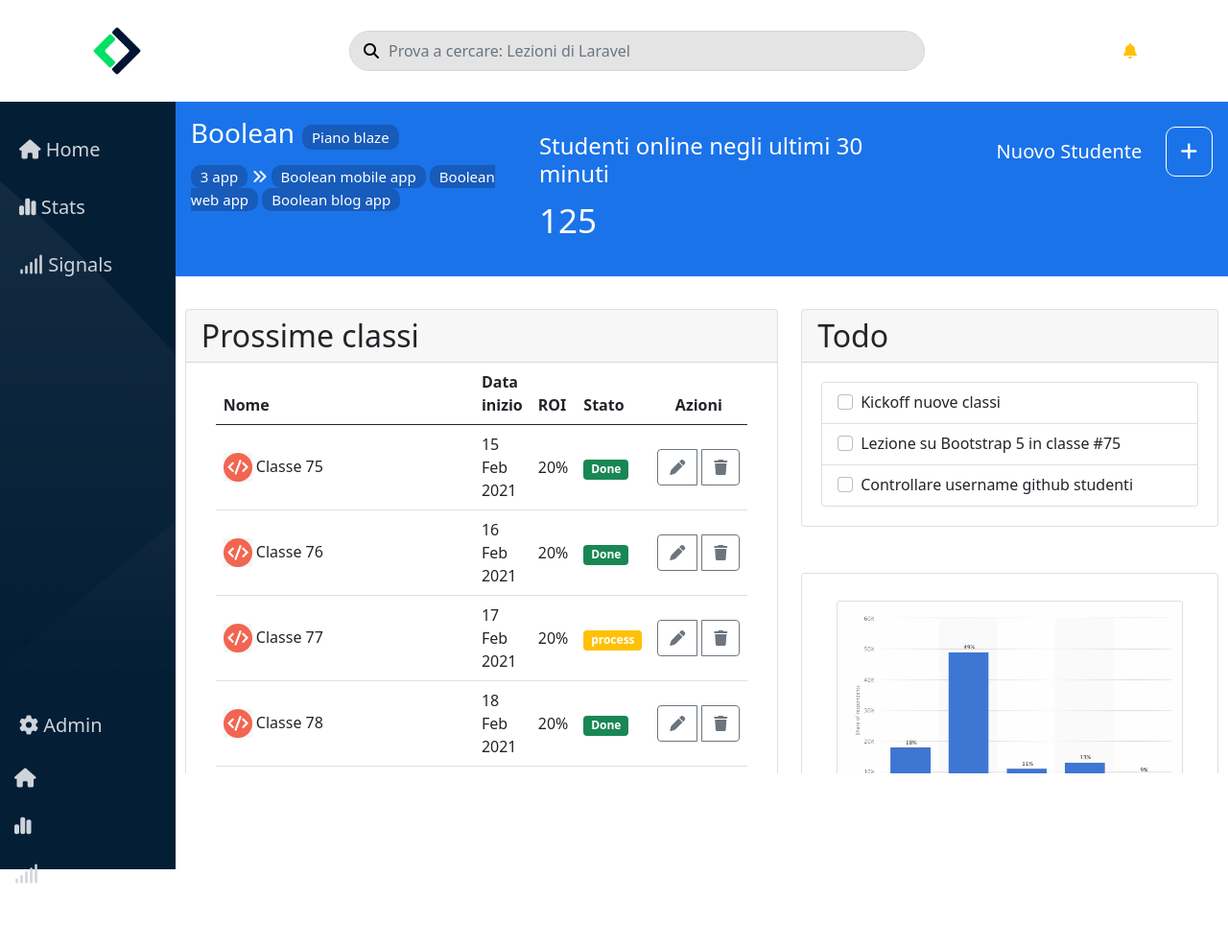
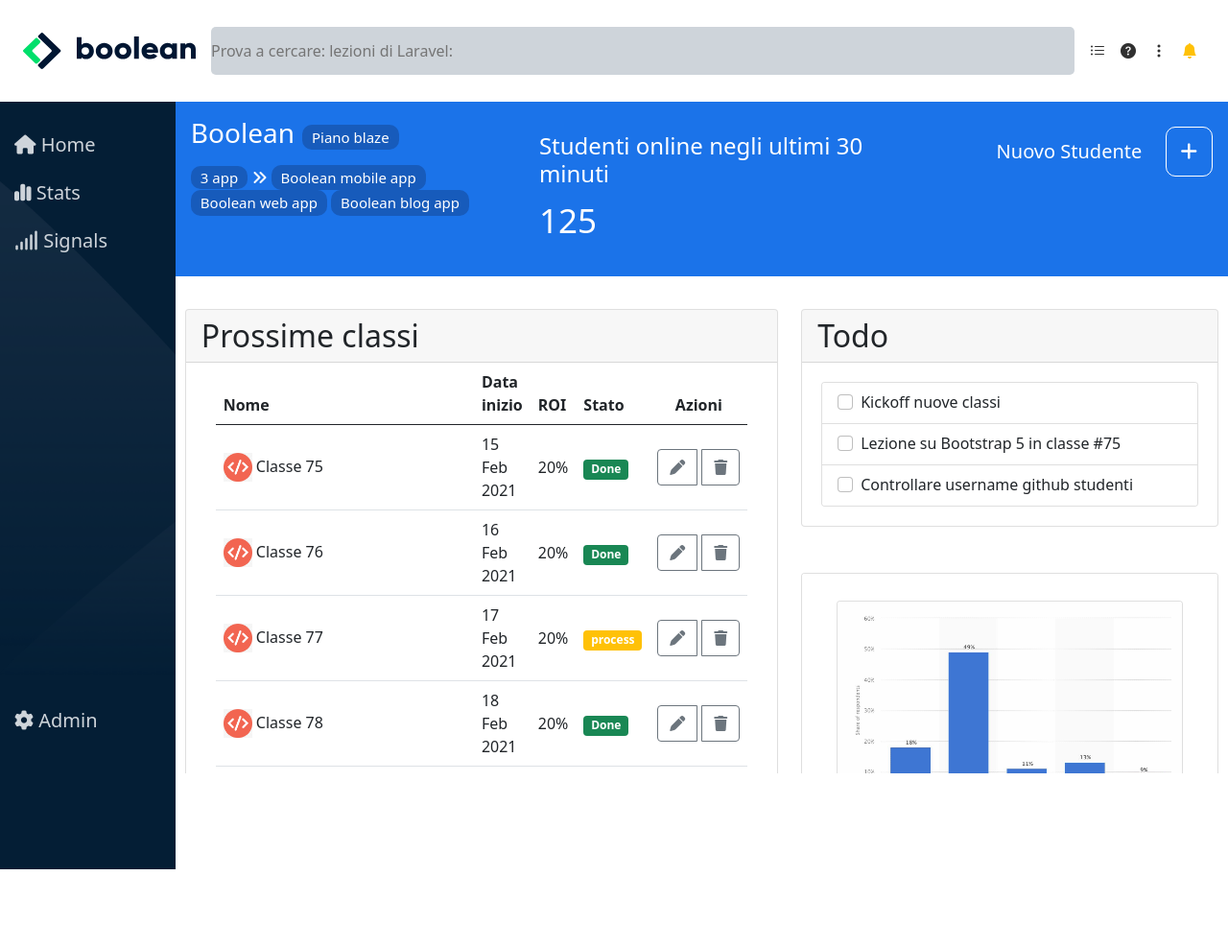
Before and after one commit to lucadisanto7/html-css-bootstrap-dashboard, a plain HTML site: page index.html in a window 1280 px wide. Shown: the top 987 px of the page at 96% size. Drawn offline with nearby package versions, Linux system fonts and the light colour scheme.

Commit message:
[FIX] Fixed navbar and sidebar

```diff
--- a/css/style.css
+++ b/css/style.css
@@ -112,11 +112,6 @@ header .content {
 .hover-white-bg:hover{
     background-color: rgb(177, 176, 176);
 }
-.grey-bg{
-    background-color: rgba(168, 168, 168, 0);
-    padding: 5px;
-    width: 60%;
-}
 .dropdown-toggle::after{
     display: none;
 }
@@ -127,6 +122,9 @@ header .content {
 .table>tbody {
     vertical-align: middle;
 }
+.text-none{
+    text-decoration: none;
+}
 /* END OF STYLING */
 
 
@@ -135,40 +133,21 @@ header .content {
 .mobile-logo{
     width: 80px;
 }
-.navbar-brand img {
-    max-height: 80px;
+.navbar{
+    display: flex;
+    flex-wrap: nowrap;
 }
-.search-container {
-    position: relative;
-    flex-grow: 1;
-    max-width: 600px;
-}
-.search-container input[type="search"] {
-    width: 100%;
-    border-radius: 50px;
-    padding: 0.5rem 1rem 0.5rem 2.5rem;
-    border: 1px solid #ced4da;
-    background-color: #e4e4e5
-}
-.search-container input[type="search"]::placeholder {
-    color: #6c757d;
-    opacity: 1;
-}
-.search-container .fa-search {
-    position: absolute;
-    left: 15px;
-    top: 50%;
-    transform: translateY(-50%);
-    color: black;
-}
-.navbar .nav-link {
-    color: #000;
-}
-.orange{
+.c-orange{
     color: #ffc107;
 }
-.text-none{
-    text-decoration: none;
+.darkgrey-text{
+    color: rgb(48, 48, 48);
+}
+.bg-grey{
+    background-color: #ced4da;
+    border-radius: 5px;
+    height: 50px;
+    border: 0;
 }
 /* END OF NAVBAR */
 
--- a/index.html
+++ b/index.html
@@ -5,34 +5,50 @@
     <meta name="viewport" content="width=device-width, initial-scale=1.0">
     <link href="https://cdn.jsdelivr.net/npm/bootstrap@5.0.2/dist/css/bootstrap.min.css" rel="stylesheet" integrity="sha384-EVSTQN3/azprG1Anm3QDgpJLIm9Nao0Yz1ztcQTwFspd3yD65VohhpuuCOmLASjC" crossorigin="anonymous">
     <link rel="stylesheet" href="https://cdnjs.cloudflare.com/ajax/libs/font-awesome/6.5.2/css/all.min.css" integrity="sha512-SnH5WK+bZxgPHs44uWIX+LLJAJ9/2PkPKZ5QiAj6Ta86w+fsb2TkcmfRyVX3pBnMFcV7oQPJkl9QevSCWr3W6A==" crossorigin="anonymous" referrerpolicy="no-referrer" />
+    <link rel="stylesheet" href="https://cdn.jsdelivr.net/npm/bootstrap-icons@1.11.3/font/bootstrap-icons.min.css">
     <link rel="stylesheet" href="./css/style.css">
     <title>Document</title>
 </head>
 <body>
     <header>
-        <div class="container-lg">
         <div class="row">
             <div class="col-12">
-                    <nav class="navbar navbar-light">
+                <nav class="navbar navbar-expand-md bg-body-tertiary">
+                    <div class="container-fluid">
                     <a class="navbar-brand" href="#">
-                            <img src="./img/mobile-logo.png" class="mobile-logo" alt="Logo">
+                        <img src="./img/mobile-logo.png" class="mobile-logo d-lg-none" alt="mobile-logo">
+                        <img src="./img/logo.svg" width="180px" height="80px" class="logo-2 d-none d-lg-inline-block" alt="mobile-logo">
                     </a>
-                        <div class="search-container me-2">
-                            <i class="fa fa-search"></i>
-                            <input class="form-control" type="search" placeholder="Prova a cercare: Lezioni di Laravel" aria-label="Search">
-                        </div>
-                        <div class="dropdown">
-                            <button class="btn dropdown-toggle" type="button" id="dropdownMenuButton1" data-bs-toggle="dropdown" aria-expanded="false">
-                                <i class="fa fa-bell orange"></i>
-                            </button>
-                            <ul class="dropdown-menu" aria-labelledby="dropdownMenuButton1">
+                    <input class="me-2 w-100 bg-grey" type="search" placeholder="Prova a cercare: lezioni di Laravel: " aria-label="Search">
+                    <a class="nav-link d-lg-none d-xl-none" href="#" role="button" data-bs-toggle="dropdown"><i class="bi bi-bell-fill c-orange"></i></a>
+                    <ul class="dropdown-menu position-absolute dropdown-menu-end d-lg-none">
                       <li><a class="dropdown-item" href="#">Profilo</a></li>
                       <li><a class="dropdown-item" href="#">Fatturazione</a></li>
                       <li><a class="dropdown-item" href="#">Logout</a></li>
                     </ul>
+                      <div class="collapse navbar-collapse" id="navbarSupportedContent">
+                        <ul class="navbar-nav me-auto mb-lg-0 flex-row justify-content-around d-md-none d-lg-flex">
+                          <li class="nav-item">
+                            <a class="nav-link" href="#"><i class="bi bi-list-ul d-none darkgrey-text d-lg-inline"></i></a>
+                          </li>
+                          <li class="nav-item">
+                            <a class="nav-link" href="#"><i class="bi bi-question-circle-fill darkgrey-text d-none d-lg-inline"></i></a>
+                          </li>
+                          <li class="nav-item">
+                            <a class="nav-link" href="#"><i class="bi bi-three-dots-vertical darkgrey-text d-none d-lg-inline"></i></a>
+                          </li>
+                          <li class="nav-item dropdown">
+                            <a class="nav-link d-none d-lg-inline-block" href="#" role="button" data-bs-toggle="dropdown"><i class="bi bi-bell-fill c-orange"></i></a>
+                            <ul class="dropdown-menu position-absolute dropdown-menu-end">
+                              <li><a class="dropdown-item" href="#">Profilo</a></li>
+                              <li><a class="dropdown-item" href="#">Fatturazione</a></li>
+                              <li><a class="dropdown-item" href="#">Logout</a></li>
+                            </ul>
+                          </li>
+                        </ul>
+                      </div>
                     </div>
                 </nav>
-                </div>
                 </div>
             </div>
     </header>
@@ -46,9 +62,6 @@
                 </div>
                 <div class="icon-container down">
                     <a class="text-none hover-white-bg hover-white grey-bg grey-text" href=""><i class="fa-solid fa-gear grey-text hover-white"></i><span class="d-none d-xl-inline"> Admin</span></a>
-                    <a href=""><i class="fa-solid fa-house grey-text hover-white"></i></a>
-                    <a href=""><i class="fa-solid fa-chart-simple grey-text hover-white"></i></a>
-                    <a href=""><i class="fa-solid fa-signal grey-text hover-white"></i></a>
                 </div>
                 <div class="icon-container down">
                     <a href=""><i class="fa-solid fa-gear grey-text hover-white"></i></a>
@@ -71,9 +84,9 @@
                                     <span class="label">3 app</span>
                                     <span><i class="fa-solid fa-angles-right"></i></span>
                                     <span class="label d-inline d-lg-none">+</span>
-                                    <span class="label">Boolean mobile app</span>
-                                    <span class="label">Boolean web app</span>
-                                    <span class="label">Boolean blog app</span>
+                                    <span class="label d-none d-lg-inline-block">Boolean mobile app</span>
+                                    <span class="label d-none d-lg-inline-block">Boolean web app</span>
+                                    <span class="label d-none d-lg-inline-block">Boolean blog app</span>
                                 </div>
                             </div>
                             <div class="col-12 col-md-4 min-order">
```
Lines whose indentation alone changed are shown as unchanged.
